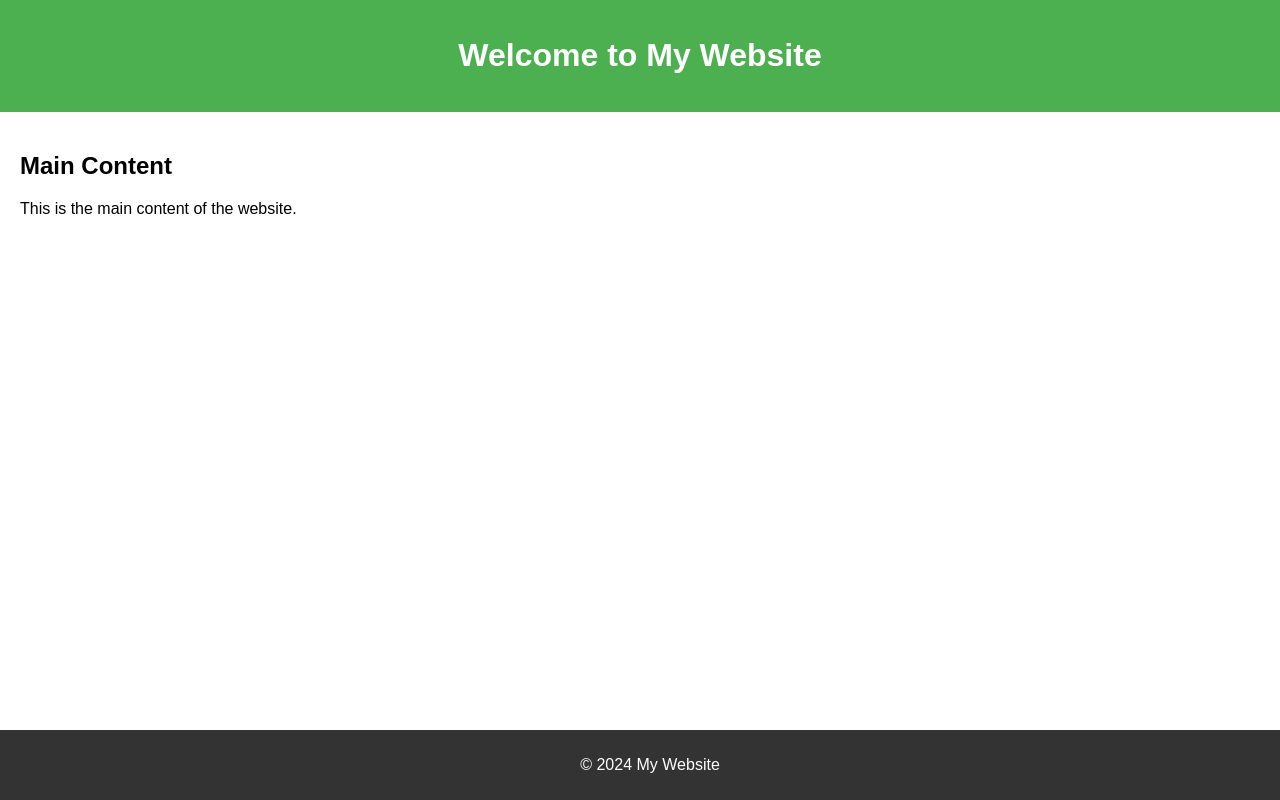
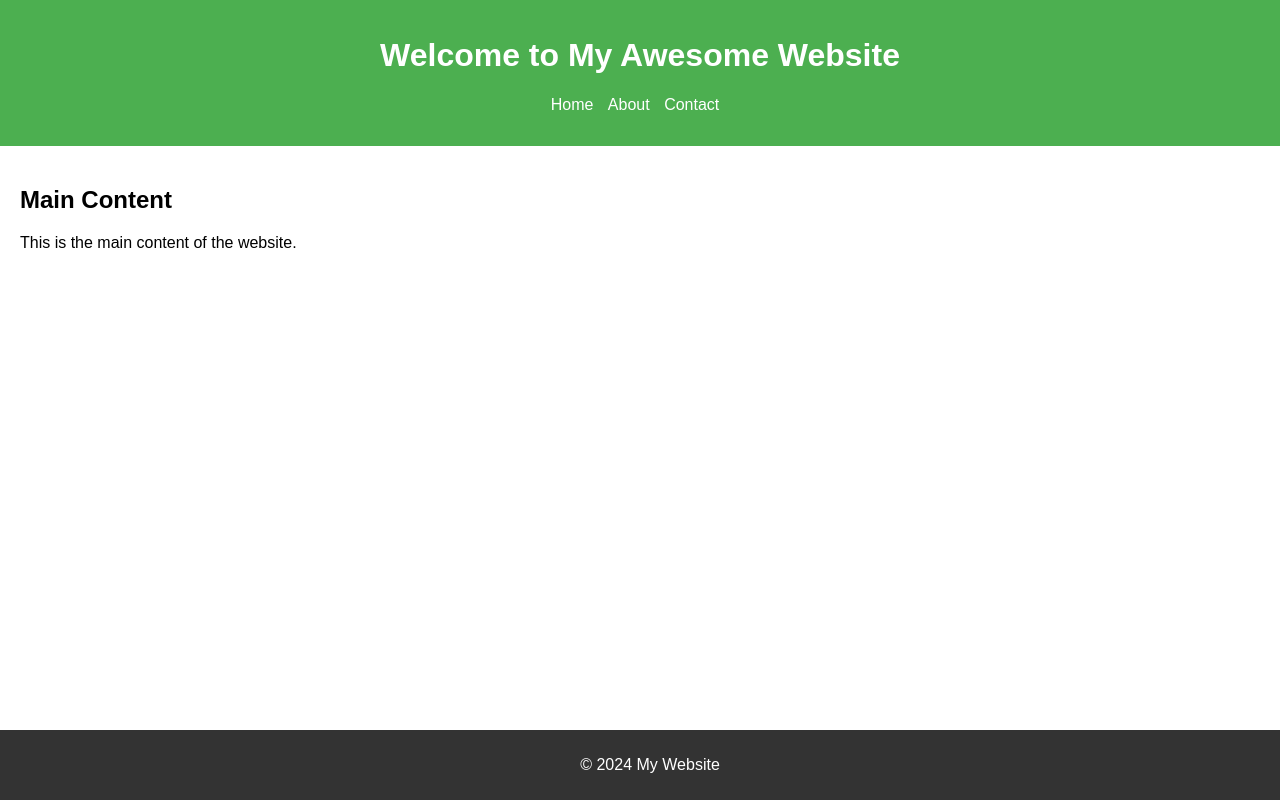
Before and after one commit to hailemichael1/Simple-Website-Layout, a plain HTML site: page index.html in a window 1280 px wide. Drawn offline with Linux system fonts and the light colour scheme.

Commit message:
Added navigation bar to the header

```diff
--- a/index.html
+++ b/index.html
@@ -9,8 +9,15 @@
 </head>
 <body>
     <header>
-        <h1>Welcome to My Website</h1>
-    </header>
+    <h1>Welcome to My Awesome Website</h1>
+    <nav>
+        <ul>
+            <li><a href="#">Home</a></li>
+            <li><a href="#">About</a></li>
+            <li><a href="#">Contact</a></li>
+        </ul>
+    </nav>
+</header>
     <main>
         <section>
             <h2>Main Content</h2>
--- a/style.css
+++ b/style.css
@@ -25,3 +25,17 @@ footer {
     bottom: 0;
     width: 100%;
 }
+header nav ul {
+    list-style: none;
+    padding: 0;
+}
+
+header nav ul li {
+    display: inline;
+    margin-right: 10px;
+}
+
+header nav ul li a {
+    color: white;
+    text-decoration: none;
+}
```
